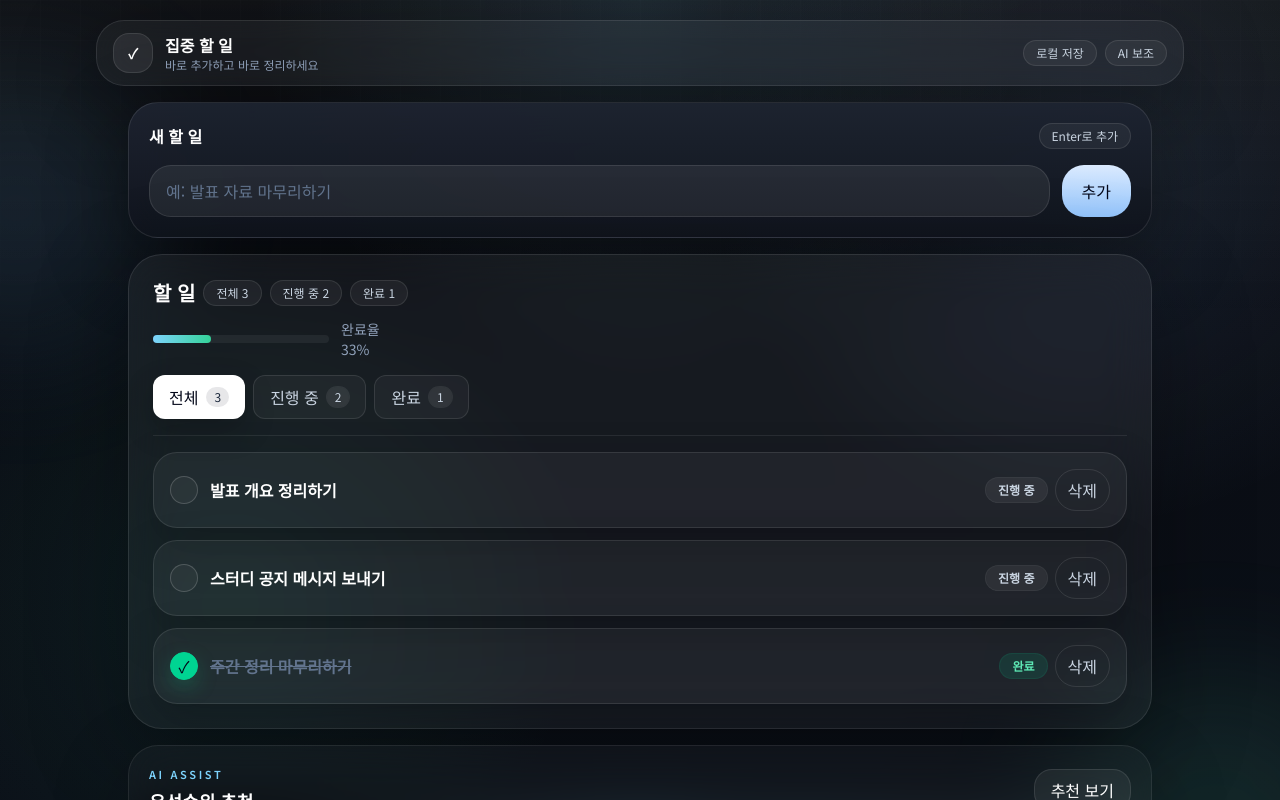
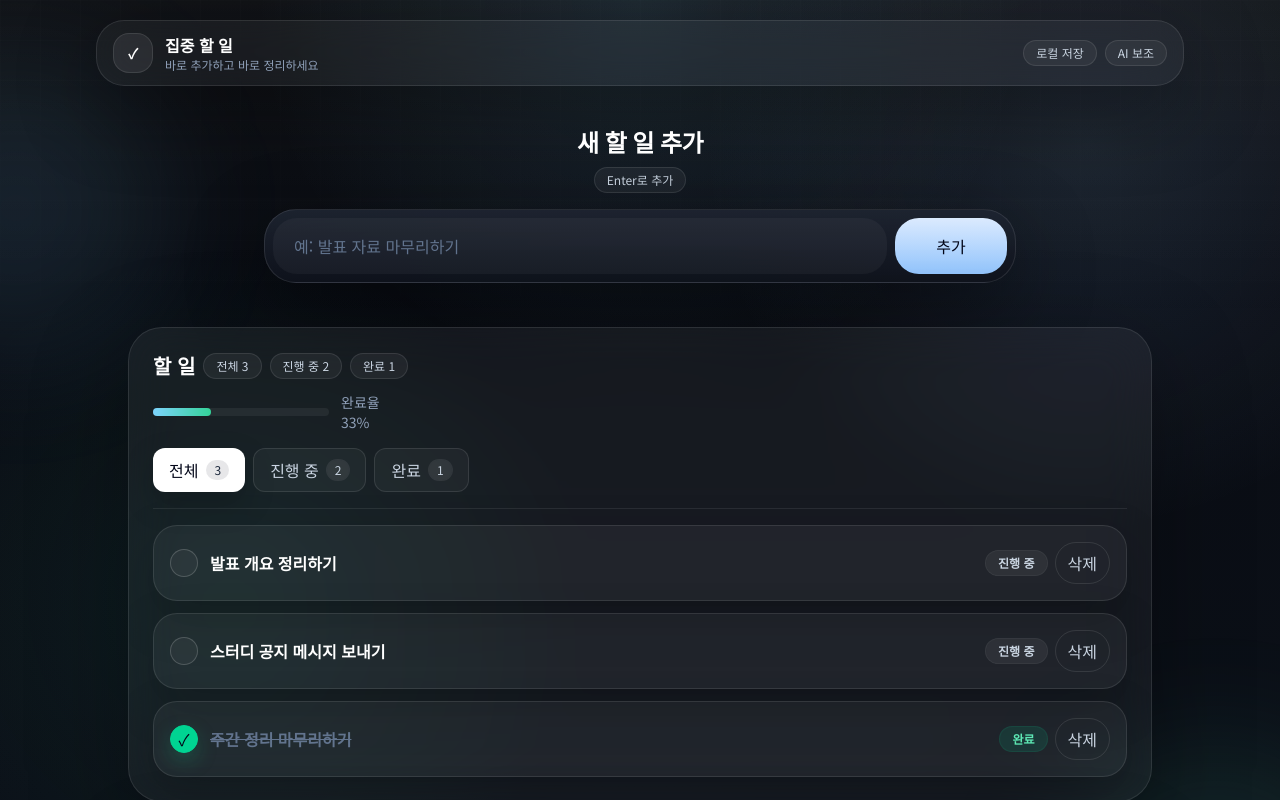
Before and after one commit to wnstn114567-lab/todolist, a Next.js app: page / in a window 1280 px wide. Shown: the top 800 px of the page. Built offline with nearby package versions, Linux system fonts and the light colour scheme.

Commit message:
feat: redesign Un like google

```diff
--- a/src/components/todo/todo-form.tsx
+++ b/src/components/todo/todo-form.tsx
@@ -26,11 +26,13 @@ export function TodoForm({ onAddTodo }: TodoFormProps) {
   return (
     <form
       onSubmit={handleSubmit}
-      className="rounded-[30px] border border-white/10 bg-[linear-gradient(180deg,rgba(30,36,49,0.92),rgba(16,20,29,0.94))] p-4 text-white shadow-[0_24px_80px_rgba(0,0,0,0.35)] backdrop-blur-xl sm:p-5"
+      className="mx-auto max-w-3xl space-y-4 px-2 py-3 text-white sm:py-6"
     >
-      <div className="flex items-center justify-between gap-3">
-        <h2 className="text-base font-semibold">새 할 일</h2>
-        <span className="rounded-full border border-white/10 bg-white/[0.05] px-3 py-1 text-xs text-slate-300">
+      <div className="space-y-2 text-center">
+        <h2 className="text-xl font-semibold tracking-tight sm:text-2xl">
+          새 할 일 추가
+        </h2>
+        <span className="inline-flex rounded-full border border-white/10 bg-white/[0.05] px-3 py-1 text-xs text-slate-300">
           Enter로 추가
         </span>
       </div>
@@ -39,21 +41,23 @@ export function TodoForm({ onAddTodo }: TodoFormProps) {
         할 일 제목
       </label>
 
-      <div className="mt-4 flex flex-col gap-3 sm:flex-row">
+      <div className="rounded-[32px] border border-white/10 bg-[linear-gradient(180deg,rgba(30,36,49,0.92),rgba(16,20,29,0.94))] p-2 shadow-[0_24px_80px_rgba(0,0,0,0.35)] backdrop-blur-xl">
+        <div className="flex flex-col gap-2 sm:flex-row sm:items-center">
         <input
           id="todo-title"
           name="title"
           value={title}
           onChange={(event) => setTitle(event.target.value)}
           placeholder="예: 발표 자료 마무리하기"
-          className="min-h-13 flex-1 rounded-[22px] border border-white/10 bg-white/[0.07] px-4 py-3 text-base text-white outline-none transition placeholder:text-slate-500 focus:border-sky-300/70 focus:bg-white/[0.1]"
+          className="min-h-14 flex-1 rounded-[24px] border border-transparent bg-white/[0.04] px-5 py-3 text-base text-white outline-none transition placeholder:text-slate-500 focus:border-sky-300/70 focus:bg-white/[0.08]"
         />
         <button
           type="submit"
-          className="min-h-13 rounded-[22px] bg-[linear-gradient(180deg,#dbeafe,#93c5fd)] px-5 py-3 text-sm font-semibold text-slate-950 transition hover:brightness-105 focus-visible:outline-2 focus-visible:outline-offset-2 focus-visible:outline-sky-300"
+          className="min-h-14 rounded-[24px] bg-[linear-gradient(180deg,#dbeafe,#93c5fd)] px-6 py-3 text-sm font-semibold text-slate-950 transition hover:brightness-105 focus-visible:outline-2 focus-visible:outline-offset-2 focus-visible:outline-sky-300 sm:min-w-28"
         >
           추가
         </button>
+        </div>
       </div>
     </form>
   );
--- a/src/components/todo/todo-home-shell.tsx
+++ b/src/components/todo/todo-home-shell.tsx
@@ -76,7 +76,7 @@ export function TodoHomeShell() {
   }
 
   return (
-    <section className="mx-auto w-full max-w-5xl space-y-4">
+    <section className="mx-auto w-full max-w-5xl space-y-5">
       <TodoForm onAddTodo={handleAddTodo} />
 
       <section className="rounded-[34px] border border-white/10 bg-white/[0.05] p-5 shadow-[0_28px_100px_rgba(0,0,0,0.3)] backdrop-blur-xl sm:p-6">
```
